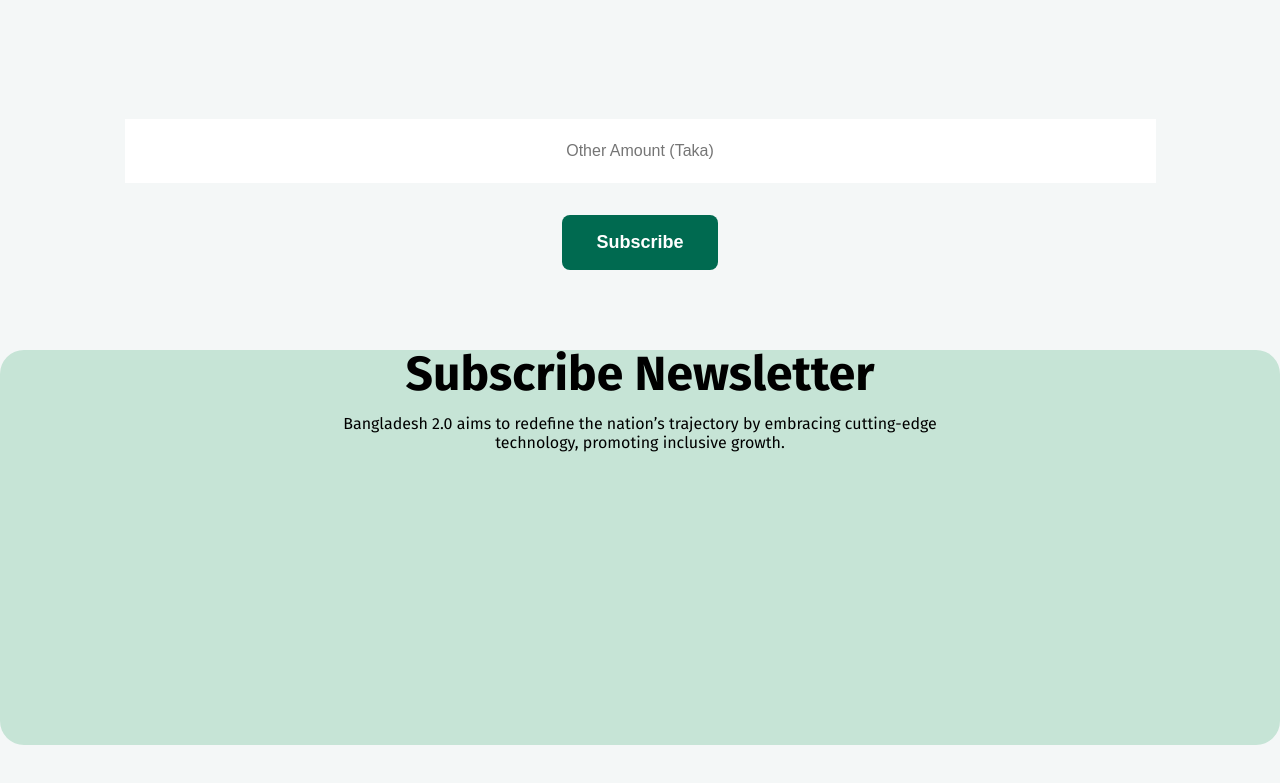
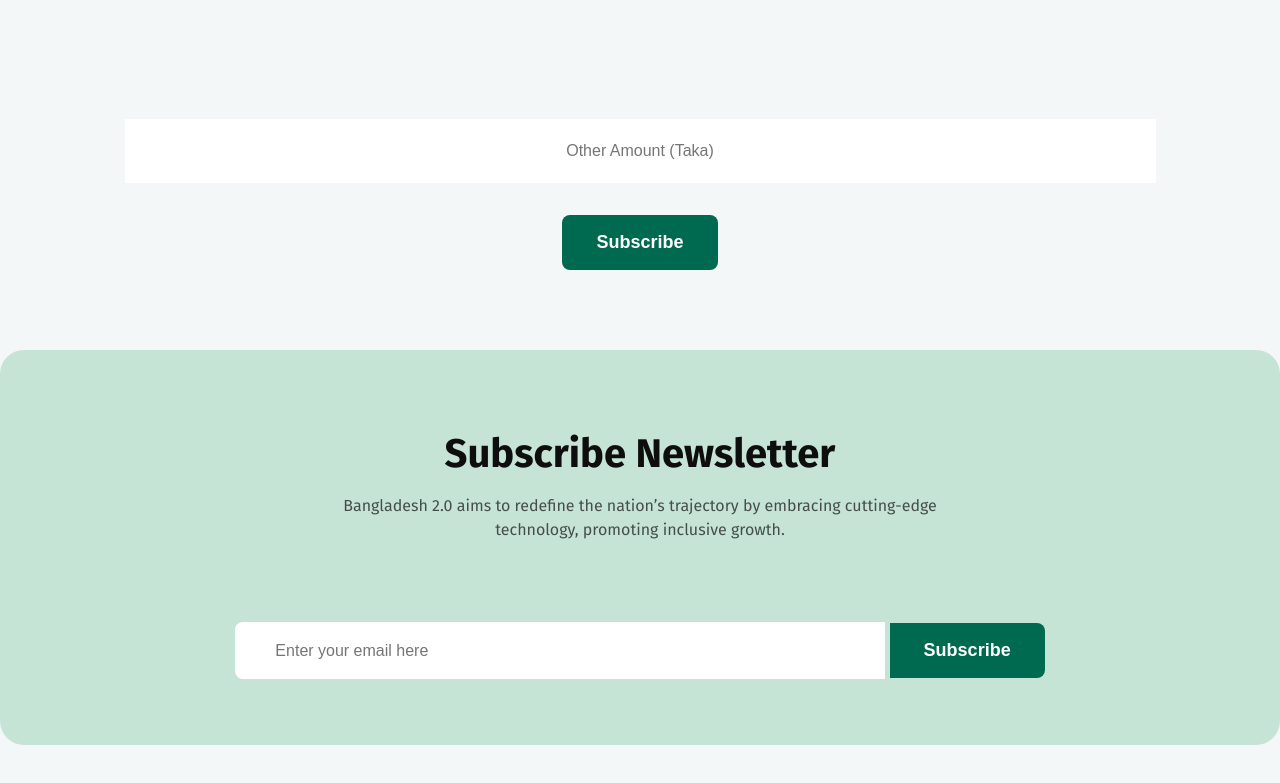
Before and after one commit to rifat-hasan121/Assignment-1, a plain HTML site: page index.html in a window 1280 px wide. Shown: the part 3833-4616 px from the top of the page. Drawn offline with Linux system fonts and the light colour scheme; a web font is replaced by a local one.

Commit message:
finish 90%

```diff
--- a/index.html
+++ b/index.html
@@ -265,15 +265,23 @@
       <div class="submit">
         <input class="Subscribe" type="submit" value="Subscribe" />
       </div>
+      <div class="new-letter">
+        <div class="newletter">
+        <div class="newletter-cont">
+          <h3 class="newletter-head">Subscribe Newsletter</h3>
+          <p class="newletter-para">
+            Bangladesh 2.0 aims to redefine the nation’s trajectory by embracing
+            cutting-edge technology, promoting inclusive growth.
+          </p>
+        </div>
+        </div>
+        <input class="input-mail" type="text" placeholder="Enter your email here">
+       <button class="sub2">Subscribe</button>
 
-      <div class="newletter">
-       <div class="newletter-section">
-         <h3 class="letter-headding">Subscribe Newsletter</h3>
-        <p class="letter-para">
-          Bangladesh 2.0 aims to redefine the nation’s trajectory by embracing
-          cutting-edge technology, promoting inclusive growth.
-        </p>
-       </div>
+      </div>
+
+
+
       </div>
     </main>
   </body>
--- a/style.css/index.css
+++ b/style.css/index.css
@@ -388,28 +388,57 @@
   transition-property: calc(1.1);
   transition: cubic-bezier(0.075, 0.82, 0.165, 1);
 }
-
-.newletter {
+.new-letter{
   width: 1280px;
   height: 395px;
   background-color: rgba(198, 228, 214, 1);
   margin: 80px auto;
   border-radius: 24px;
+  text-align: center;
 
-  text-align: center;
-  justify-content: center;
-  align-items: center;
 }
-.letter-headding {
-  font-size: 48px;
+
+.newletter {
+  display: flex;
+}
+.newletter-cont{
+  margin: 80px auto;
+  width: 622px;
+  height: 112px;
+
+
+
+}
+.newletter-head{
+  font-size: 40px;
+  line-height: 48px;
   font-weight: 700;
-  line-height: 48px;
-  margin-bottom: 16px;
+  color: rgba(14, 14, 14, 1);
 }
-.newletter-section {
-  width: 622px;
-  margin: 32px auto;
-  justify-content: center;
-  align-items: center;
-  text-align: center;
+.newletter-para{
+  font-size: 16px;
+  line-height: 24px;
+  font-weight: 400;
+  margin-top: 16px;
+  color: rgba(14, 14, 14, 0.7);
 }
+
+.input-mail{
+  font-size: 16px;
+  line-height: 21px;
+  font-weight: 400;
+  color: rgba(14, 14, 14, 0.3);
+  padding: 18px 403px 18px 40px;
+  border: none;
+  border-radius: 8px 0 0 8px;
+}
+.sub2{
+  font-size: 18px;
+  font-weight: 600;
+  line-height: 21px;
+  padding: 17px 34px;
+  border: none;
+  border-radius: 0 8px 8px 0;
+  color: #fff;
+  background-color: rgba(0, 106, 80, 1);
+}
```
